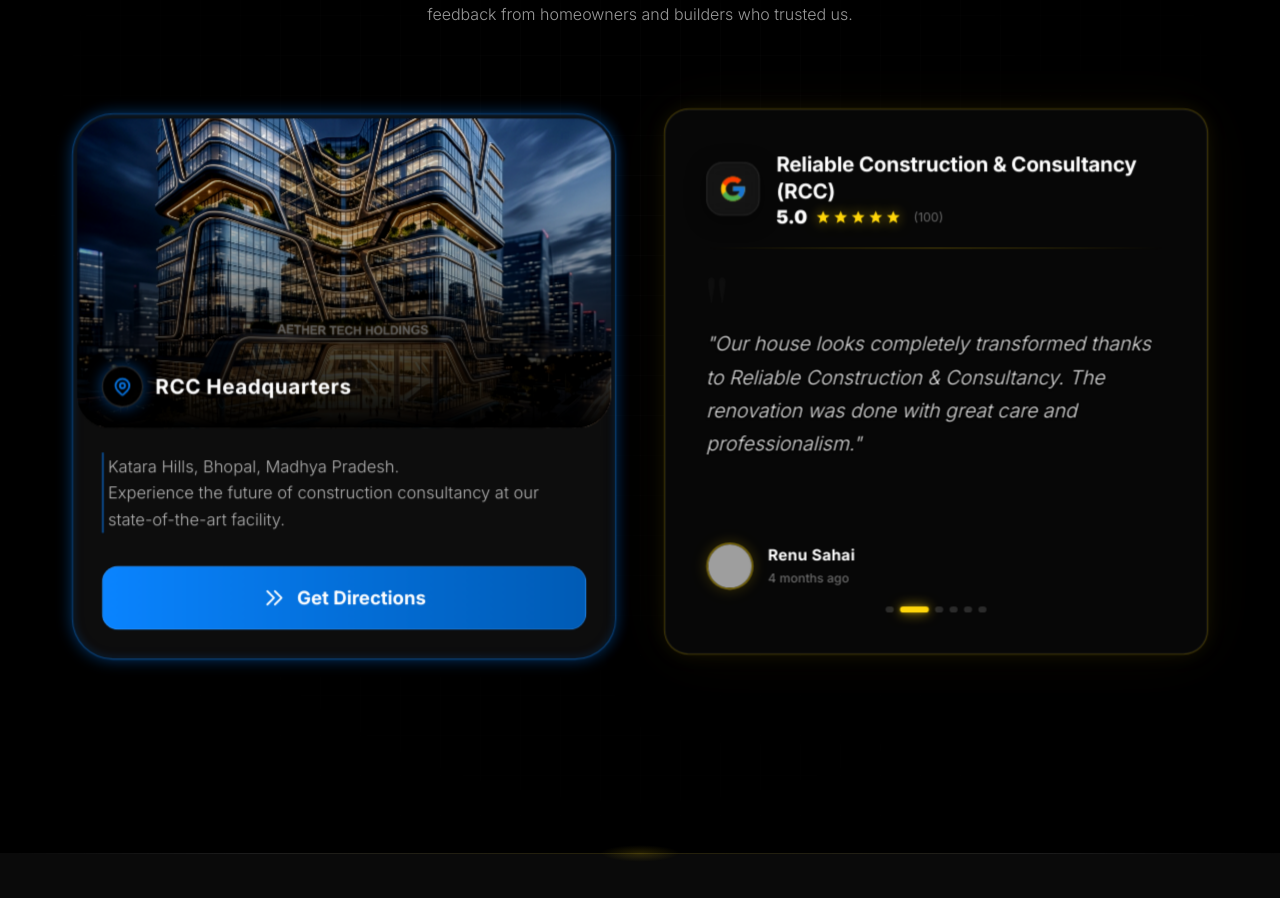
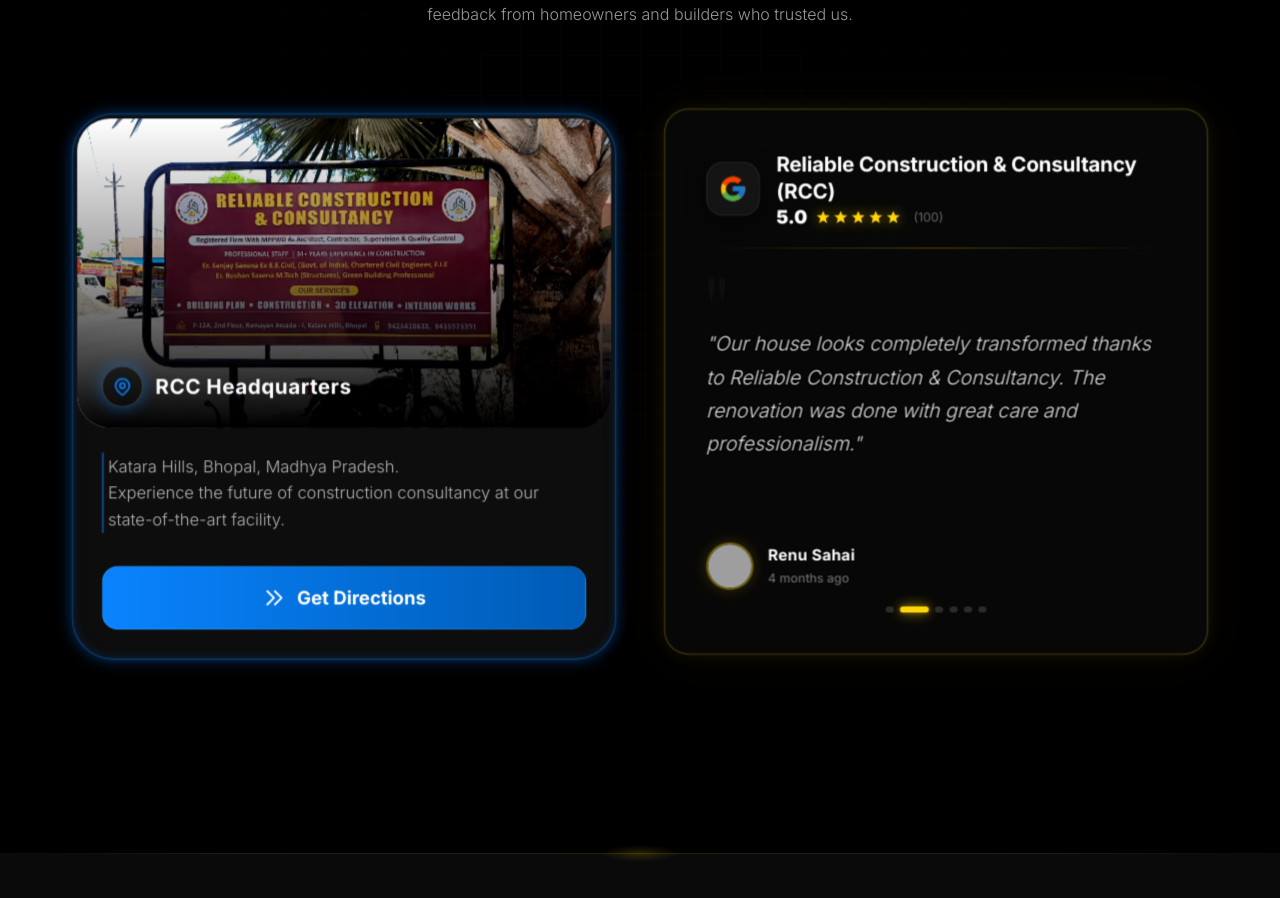
Before and after one commit to Niranjan8001/RCCbhopal, a Next.js app: page / in a window 1280 px wide. Shown: the part 5408-6306 px from the top of the page. Built offline with nearby package versions, Linux system fonts and the light colour scheme; grey boxes are pictures that could not be loaded; a web font is replaced by a local one.

Commit message:
HQ Update

```diff
--- a/src/components/LocationAndReviews.tsx
+++ b/src/components/LocationAndReviews.tsx
@@ -122,7 +122,7 @@
                 <div className="absolute inset-0 bg-gradient-to-t from-black via-black/40 to-transparent z-10"></div>
                 {/* eslint-disable-next-line @next/next/no-img-element */}
                 <img
-                  src="/images/modern_building_hq.png"
+                  src="/images/rcc_headquarters.jpeg"
                   alt="RCC Headquarters"
                   className="w-full h-full object-cover transition-transform duration-1000 group-hover:scale-105 filter contrast-125 saturate-110"
                 />
```
Also changed, not shown: public/images/modern_building_hq.png, public/images/rcc_headquarters.jpeg (added).
